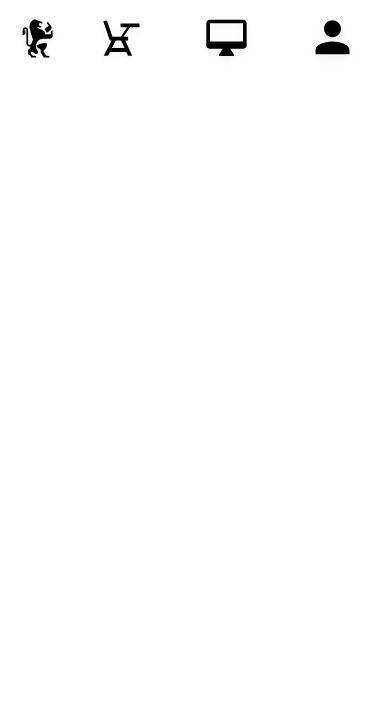
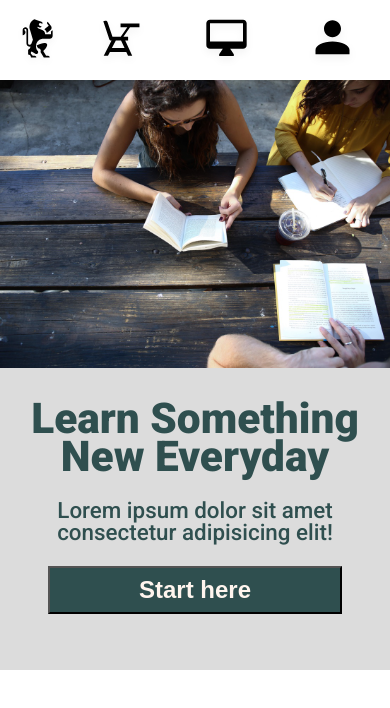
Before and after one commit to divya15038/Colmar_academy, a plain HTML site: page index.html in a window 390 px wide. Drawn offline with Linux system fonts and the light colour scheme.

Commit message:
add introductory section related html & css

```diff
--- a/index.html
+++ b/index.html
@@ -31,5 +31,19 @@
             <a href="#" class="mob"><img src="/resources/images/ic-login.svg" alt="Sign In" class="navLink" /></a>
         </nav>
     </header>
+
+    <main>
+        <!--Introductory Section -->
+        <div id="introduction">
+            <div class="img-container">
+                <img src="/resources/images/banner.jpg" alt="students studying" />
+            </div>
+            <div class="content">
+                <h2>Learn Something New Everyday</h2>
+                <h3>Lorem ipsum dolor sit amet consectetur adipisicing elit!</h3>
+                <button class="button">Start here</button>
+            </div>
+        </div>
+    </main>
 </body>
 </html>
--- a/resources/style.css
+++ b/resources/style.css
@@ -4,6 +4,7 @@ html, body {
     margin:0;
 }
 
+/* Header */
 header {
     display: flex;
     height: 4rem;
@@ -118,3 +119,118 @@ header .mobile {
         width: auto;
     }
 }
+
+/* Introductory Section */
+#introduction {
+    background-color: gainsboro;
+    display: flex;
+    justify-content: center;
+    align-items: center;
+}
+
+#introduction .img-container {
+    display: inline-flex;
+}
+
+#introduction .img-container img {
+    max-width: 780px;
+    height: auto;
+    margin: 2rem 1.5rem;
+}
+
+#introduction .content {
+    display: inline-flex;
+    flex-direction: column;
+    justify-content: center;
+    margin-right: 8rem;
+    margin-left: 1rem;
+}
+#introduction h2 {
+    margin: 0 0;
+    font-size: 3rem;
+    font-weight: 900;
+    color: darkslategray;
+}
+
+#introduction h3 {
+    font-size: 1.6rem;
+    font-weight: 500;
+    color:darkslategrey;
+}
+
+#introduction .button {
+    padding: 0.5rem 0;
+    font-weight: 600;
+    background-color: darkslategray;
+    color:seashell;
+    font-size: 1.5rem;
+    max-width: 70%;
+    transition: opacity 300ms linear;
+}
+
+#introduction .button:hover {
+    opacity: 0.8;
+}
+
+@media only screen and (max-width: 1000px){
+    #introduction .img-container img {
+        width: 650px;
+        height: auto;
+    }
+
+    #introduction h2 {
+        font-size: 2.85rem;
+        line-height: 0.9;
+    }
+
+    #introduction .content {
+        margin-left: 0rem;
+    }
+    #introduction h3 {
+        font-size: 1.5rem;
+        line-height: 1;
+    }
+}
+
+@media only screen and (max-width: 800px) {
+    #introduction .img-container img {
+        width: 500px;
+        height: auto;
+    }
+
+    #introduction h2 {
+        font-size: 2.65rem;
+    }
+
+    #introduction h3 {
+        font-size: 1.4rem;
+    }
+}
+
+@media only screen and (max-width: 700px){
+    #introduction {
+        display: block;
+        padding-bottom: 1.5rem;
+    }
+    #introduction .img-container {
+        display: flex;
+        margin: 0;
+    }
+
+    #introduction .img-container img{
+        width: 100%;
+        height: auto;
+        margin: 0;
+    }
+
+    #introduction .content {
+        margin: 2rem 1rem;
+        display: flex;
+        text-align: center;
+    }
+
+    #introduction .button {
+        max-width: 100%;
+        margin: 0 2rem;
+    }
+}
```
